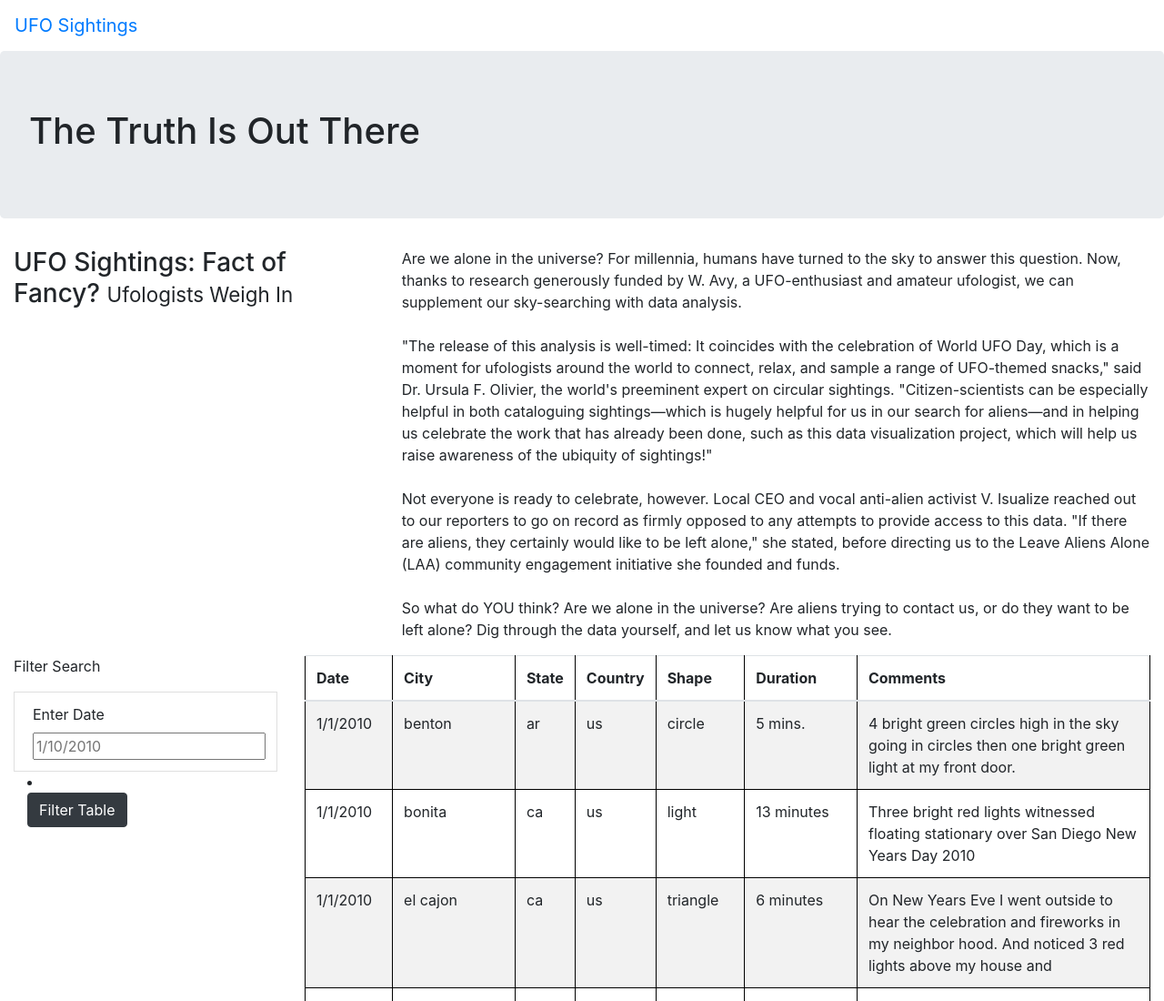
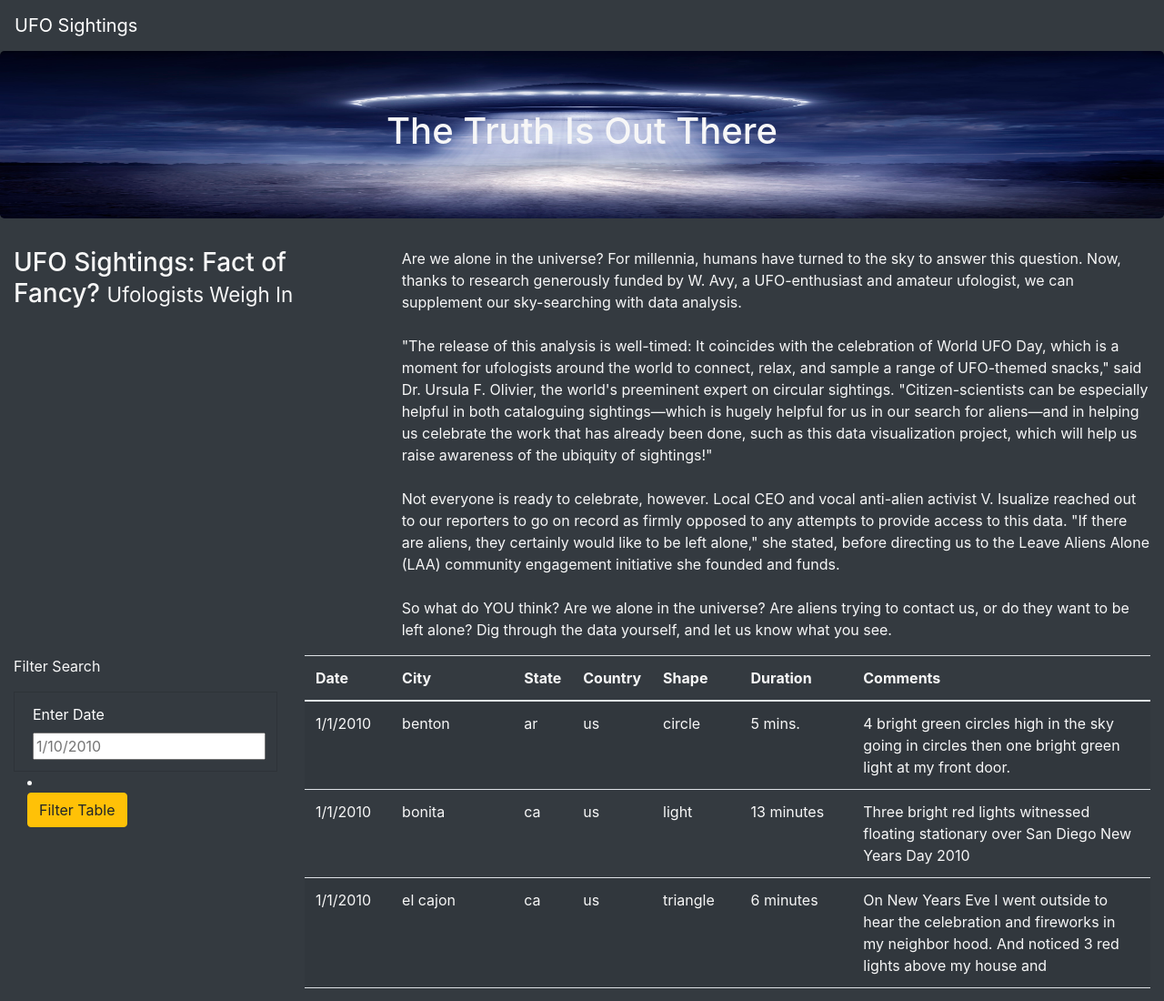
Before and after one commit to dalejandri/UFOs, a plain HTML site: page index.html in a window 1280 px wide. Shown: the top 1100 px of the page at 91% size. Drawn offline with nearby package versions, Linux system fonts and the light colour scheme.

Commit message:
Add files via upload

```diff
--- a/index.html
+++ b/index.html
@@ -14,9 +14,9 @@
     />
     <link rel="stylesheet" href="static/css/style.css">
 </head>
-<body>
+<body class="bg-dark">
   <div class="wrapper">
-    <nav class="navbar navbar-expand-lg">
+    <nav class="navbar navbar-dark bg-dark navbar-expand-lg">
       <a class="navbar-brand" href="index.html">UFO Sightings</a>
     </nav>
   </div>
@@ -41,15 +41,15 @@
   <div class="container-fluid">
     <div class="row">
       <div class="col-md-3">
-        <form>
+        <form class="bg-dark">
           <p>Filter Search</p>
-          <ul class="list-group"></ul>
-            <li class="list-group-item">
+          <ul class="list-group bg-dark"></ul>
+            <li class="list-group-item bg-dark">
               <label for="date">Enter Date</label>
               <input type="text" placeholder="1/10/2010" id="datetime" />
             </li>
             <li class="col-md-3">
-              <button id="filter-btn" type="button" class="btn btn-dark">Filter Table</button>
+              <button id="filter-btn" type="button" class="btn btn-warning">Filter Table</button>
             </li>
           </ul>
         </form>
--- a/static/css/style.css
+++ b/static/css/style.css
@@ -1,4 +1,14 @@
-table, th, td {
-    border: 1px solid black;
-    border-collapse: collapse;
+body {
+
+    color: #f7f7f7;
+  }
+
+.jumbotron {
+    background-image: url("../images/ufo.jpg");
+    background-size: 100% 100%;
+    text-align: center;
 }
+
+li[tag.]{style="font-family: inherit; font-size: 1rem;"}
+
+li label{color:white;}
```
Also changed, not shown: ufo_starterCode.js (added, +66 -0 lines), static/images/1stIndex.PNG (added), static/images/ufo.jpg (added).
